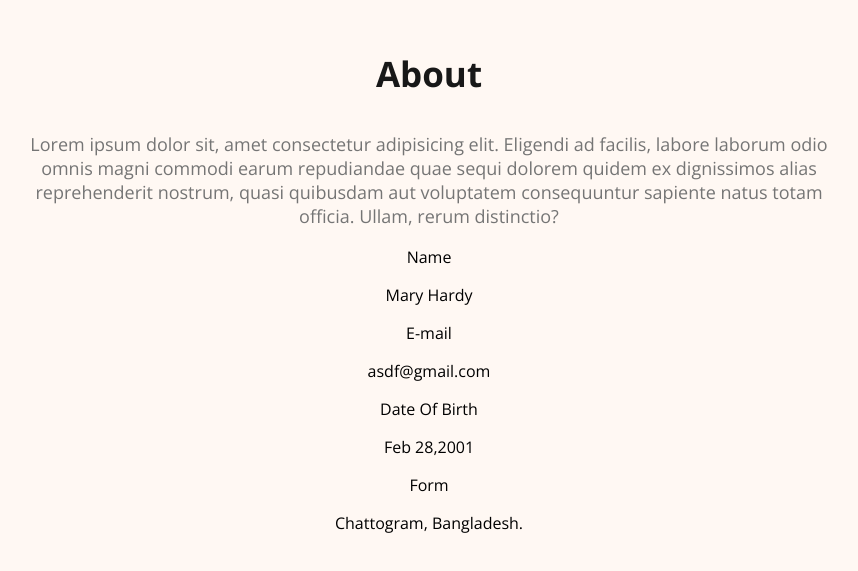
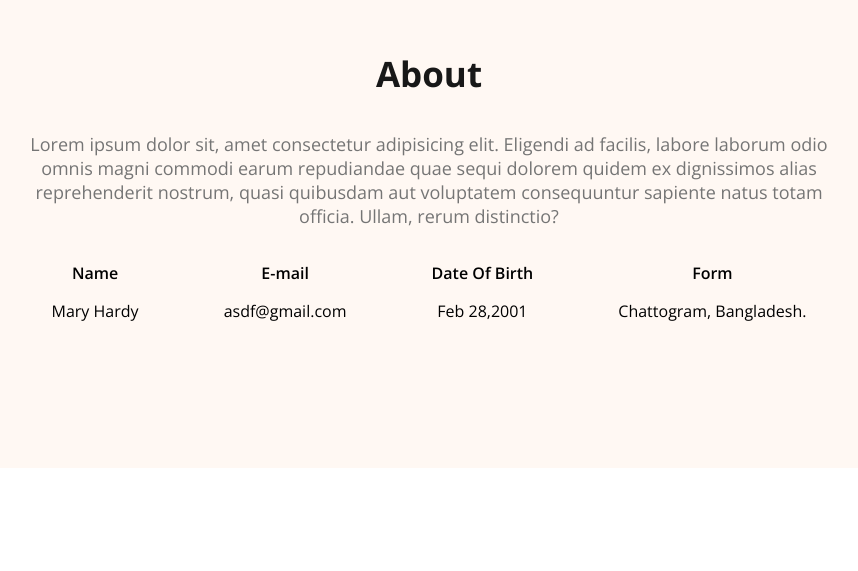
Before and after one commit to asifzeyad/my-sec-git-repo, a plain HTML site: page index.html in a window 1280 px wide. Shown: the part 1107-1678 px from the top of the page, without its empty margins (211-1069 px from the left). After the commit the page ends 1583 px from the top, so only its background shows below. Drawn offline with nearby package versions, Linux system fonts and the light colour scheme; files whose address does not match are found by name.

Commit message:
completed banner and about sec

```diff
--- a/index.html
+++ b/index.html
@@ -104,7 +104,13 @@
             text-align: center;
             margin-top: 150px;
         }
-        .
+        .about-items{
+            display: flex;
+            justify-content: space-around;
+        }
+        .item-title{
+            font-weight: 600;
+        }
     </style>
 </head>
 <body class="open-sans-normal">
@@ -127,7 +133,7 @@
                 <button class="btn-pri">Download CV</button>
                 <button class="btn-pri">Contact</button>
             </div>
-            <img class="banner-pro-pic" src="C:\Users\Administrator\Desktop\new-folder\my-sec-git-repo\images\hardy.png" alt="">
+            <img class="banner-pro-pic" src="../my-sec-git-repo/images/hardy.png" alt="">
         </div>
 
     </header>
@@ -138,7 +144,7 @@
                 Lorem ipsum dolor sit, amet consectetur adipisicing elit. Eligendi ad facilis, labore laborum odio omnis magni commodi earum repudiandae quae sequi dolorem quidem ex dignissimos alias reprehenderit nostrum, quasi quibusdam aut voluptatem consequuntur sapiente natus totam officia. Ullam, rerum distinctio?
             </p>
             <div class="about-items">
-
+               <!-- .about-item>4p.item-title+p.item-des-->
                <div class="about-item">
                 <p class="item-title">Name</p>
                 <p class="item-des">Mary Hardy</p>
```
